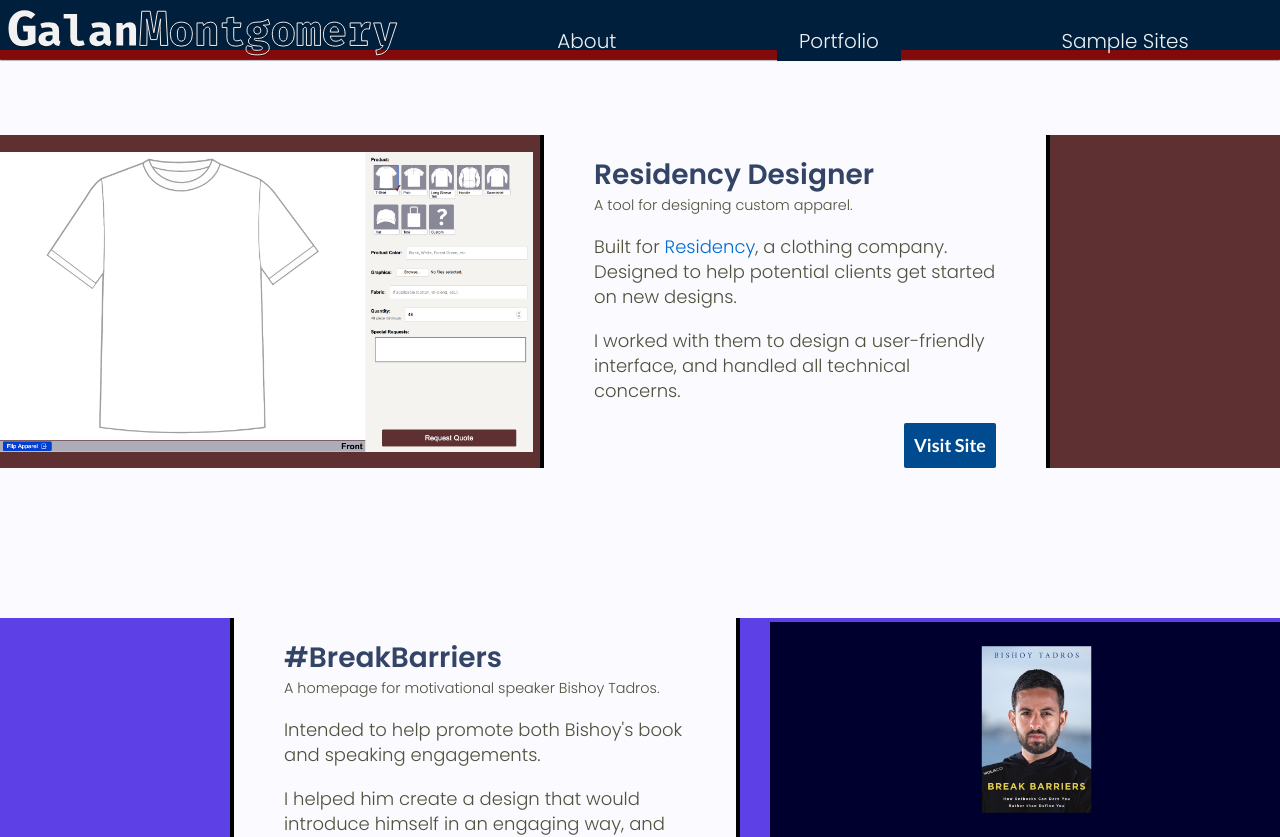
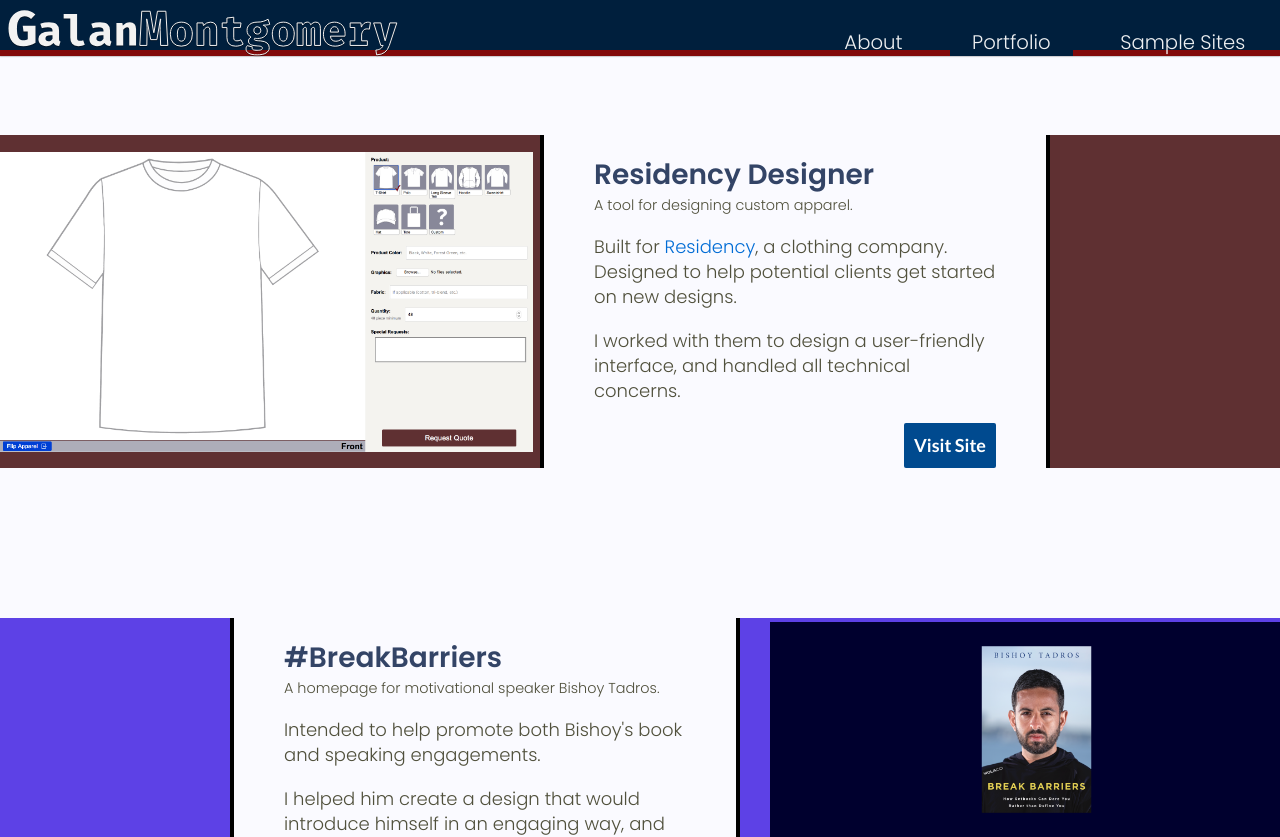
Before and after one commit to GalanCM/Portfolio, a Vue app: page /portfolio in a window 1280 px wide. Shown: the top 837 px of the page. Built offline with nearby package versions, Linux system fonts and the light colour scheme.

Commit message:
New links style.

```diff
--- a/src/App.vue
+++ b/src/App.vue
@@ -6,7 +6,7 @@
       <div v-show=" !show_titles ">
         <Menu></Menu>
         <transition name="page">
-          <router-view class="router-wrapper"/>
+          <router-view class="router-wrapper" />
         </transition>
       </div>
     </transition>
--- a/src/components/nav_bar.vue
+++ b/src/components/nav_bar.vue
@@ -4,7 +4,7 @@
     @click=" scrollComplete "
     :style=" show_titles ? 'cursor: pointer;' : 'height: ' + styles.navHeight + 'px;' "
   >
-    <nav
+    <header
       class="nav"
       ref="nav"
       :style=" show_titles ? '' : 'transform: translateY(calc(-50vh + ' + styles.navHeight + 'px)); position: relative;' "
@@ -14,12 +14,13 @@
         class="name"
         src="../assets/header.svg"
         ref="name"
-        :style=" show_titles ? '' : 'transform: scale(' + styles.logoScale + ')' "
+        :style=" show_titles ? '' : `transform: scale(${styles.logoScale}) translateY(${styles.navHeight > 50 ? -styles.navHeight / styles.logoScale / 2 : 0}px)` "
         :class=" { active: this.transitionsActive }"
         @click="go_home"
-      >
-      <NavLinks></NavLinks>
-    </nav>
+      />
+      <NavLinks :style="{marginLeft: `calc(-1 * 90vw * ${styles.logoScale} + 5%)`}" />
+    </header>
+
     <transition name="intro" appear>
       <div
         class="line"
@@ -68,6 +69,7 @@
       margin-top: auto;
       left: 0.5vw;
       top: 1.8vw;
+      z-index: 2;
       width: 90vw;
       height: calc(90vw * 0.12698);
       filter: drop-shadow(0px 2px 2px rgba(0, 0, 0, 0.6));
@@ -83,7 +85,7 @@
     position: fixed;
     top: 50vh;
     width: 100%;
-    height: 1.5vw;
+    height: 12px;
     z-index: 100;
     transform-origin: top;
     background-color: #820a0a;
@@ -201,10 +203,14 @@
 <script lang="ts">
 import Vue from "vue";
 import NavLinks from "@/components/nav_links.vue";
+
 import { setTimeout } from "timers";
 
 export default Vue.extend({
-  components: { NavLinks },
+  components: {
+    NavLinks
+  },
+
   data() {
     return {
       transitionsActive: false,
@@ -261,6 +267,9 @@ export default Vue.extend({
         targetScale = (window.innerWidth * 0.85) / LOGO_WIDTH;
         targetHeight = window.innerWidth * 0.85 * LOGO_HEIGHT_RATIO;
       }
+      if (window.innerWidth < 860) {
+        targetHeight *= 2;
+      }
 
       this.styles.navHeight = targetHeight;
       this.styles.logoScale = targetScale;
--- a/src/components/nav_links.vue
+++ b/src/components/nav_links.vue
@@ -1,9 +1,6 @@
 <template>
-  <transition name="fly">
+  <transition name="fly" :duration="{enter: 1000}">
     <div class="nav-links" v-show="$route.path !== '/'">
-      <router-link to="/" class="home">
-        <img src="@/assets/home.svg" />
-      </router-link>
       <router-link to="/about">About</router-link>
       <router-link to="/portfolio">Portfolio</router-link>
       <router-link to="/code-samples">Sample Sites</router-link>
@@ -16,23 +13,24 @@
 
 .nav-links {
   display: flex;
-  position: absolute;
-  bottom: -3px;
-  right: 0;
+  position: relative;
+  height: 50px;
   margin-top: auto;
+  line-height: 50px;
+  z-index: 1;
   .display-font-light();
-
-  @media (min-width: 760px) {
-    width: calc(100vw - 400px);
-  }
+  background: #001f3d;
+  // border-bottom: 6px solid #820a0a;
 
   a {
     box-sizing: border-box;
-    margin: auto auto -8px;
-    padding: 6px 18px;
+    margin: 10px 1vw 0;
+    padding: 1px 18px;
+    transform: translateY(6px);
     text-align: center;
     color: #fffe;
-    font-size: 20px;
+    // font-size: 20px;
+    font-size: calc(12px + 0.6vw);
     transition: 500ms transform cubic-bezier(0.61, 1, 0.88, 1);
     border-width: 0 4px;
     border-color: transparent;
@@ -40,7 +38,7 @@
 
     &.router-link-active {
       transition: 500ms transform cubic-bezier(0.61, 1, 0.88, 1),
-        200ms background-color ease-out 0ms;
+        300ms background-color cubic-bezier(0.45, 0, 0.55, 1) 0ms;
       background-color: #001f3d;
     }
 
@@ -49,21 +47,20 @@
       border-color: #001f3d;
     }
 
-    &.home {
-      margin-right: 10px;
-
-      @media (min-width: 760px) {
-        visibility: collapse;
-        margin: 0;
+    &:first-child {
+      margin-left: auto;
     }
+    &:last-child {
+      margin-right: 0;
     }
-    &:not(.home) {
-      @media (max-width: 759px) {
-        visibility: collapse;
-        margin: 0;
   }
 }
 
+// TRANSITIONS
+.fly-enter a {
+  transform: translateX(100vw);
+}
+.fly-enter-active a {
   &:nth-child(1) {
     transition-delay: 150ms;
   }
@@ -74,12 +71,6 @@
     transition-delay: 450ms;
   }
 }
-}
-
-// TRANSITIONS
-.fly-enter a {
-  transform: translateX(100vw);
-}
 </style>
 
 <script lang="ts">
```
Lines whose indentation alone changed are shown as unchanged.
